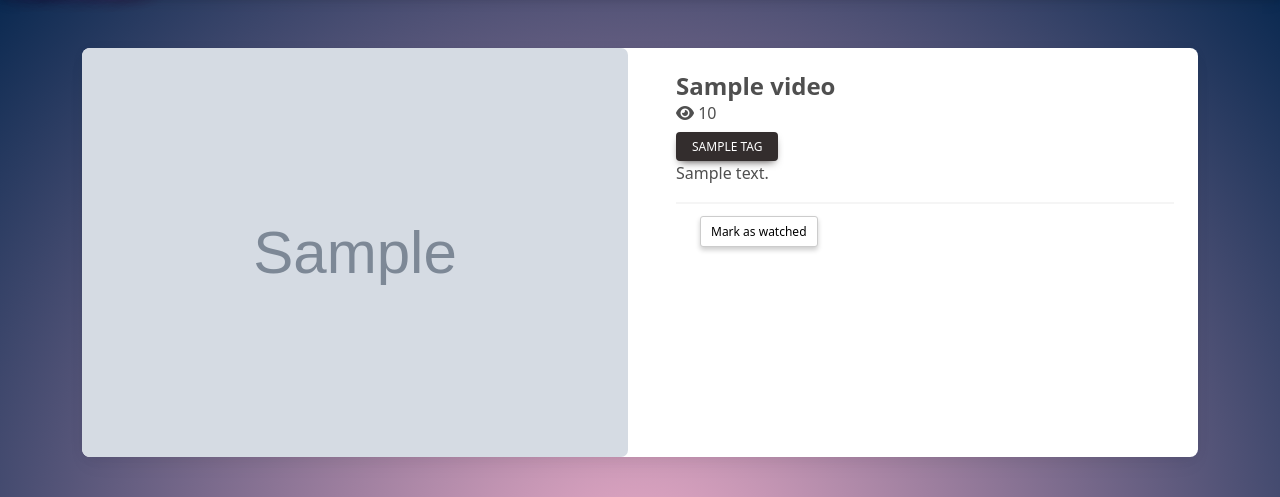
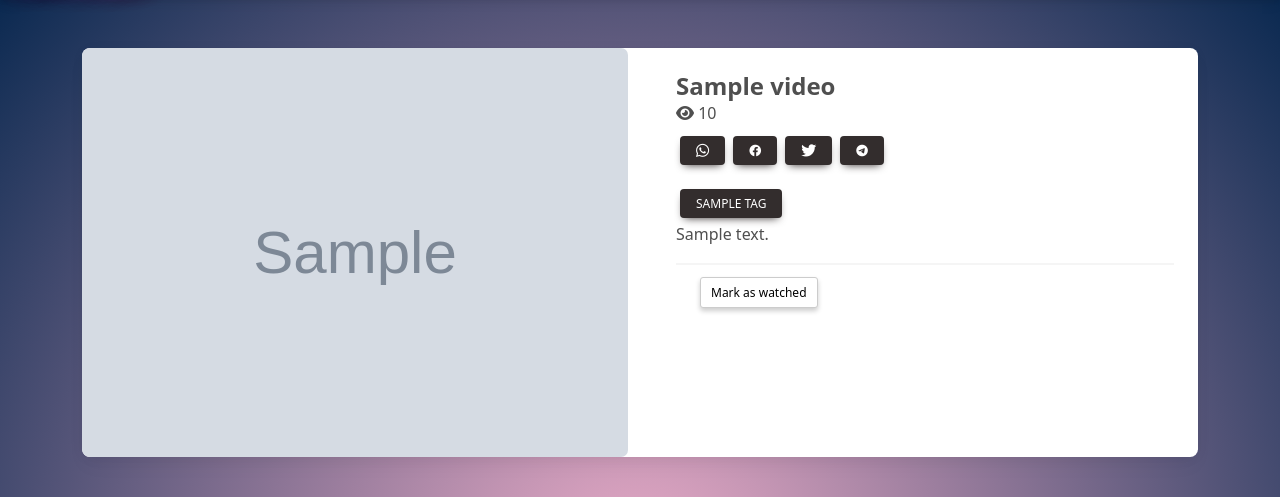
Before and after one commit to hanimebeast/hanime, a Flask app: template templates/video.html in a window 1280 px wide. Shown: the part 59-556 px from the top of the page. Run offline with Flask 3, Linux system fonts and the light colour scheme; the template is opened without the code that fills it: most values are stand-ins (such as "Sample title", 1, 10 or a date in 2020); grey boxes marked "Sample" are stand-in pictures; some libraries are stand-ins or nearby versions.

Commit message:
share btn rockon

```diff
--- a/templates/base.html
+++ b/templates/base.html
@@ -57,7 +57,7 @@ font-family: system-ui;" >
                 <div class="d-flex"><button class="navbar-toggler" type="button" data-mdb-toggle="collapse"
                         data-mdb-target="#navbarSupportedContent" aria-controls="navbarSupportedContent"
                         aria-expanded="false" aria-label="Toggle navigation">
-                        <i class="fa-solid fa-ellipsis"></i>
+                        <i class="fa-brands fa-searchengin"></i>
                     </button>
 
                     <div class="collapse navbar-collapse" id="navbarSupportedContent">
--- a/templates/video.html
+++ b/templates/video.html
@@ -60,8 +60,17 @@
       <div class="card-body p-4 ">
         <h4 class="card-title"><strong>{{ video['name'] }}</strong></h4>
         <h6 class="card-subtitle mb-2"><i class="fa-solid fa-eye"></i> {{ video['views'] }}</h6>
+
+        <div class="d-flex justify-content-start align-items-center mb-3">
+            <a href="https://api.whatsapp.com/send?text={{ request.url }}" class="btn btn-dark btn-sm m-1"><i class="fa-brands fa-whatsapp fa-lg"></i></a>
+            <a href="https://facebook.com/share.php?u={{ request.url }}" class="btn btn-dark btn-sm m-1"><i class="fa-brands fa-facebook"></i></a>
+            <a href="https://twitter.com/intent/tweet?url={{ request.url }}" class="btn btn-dark btn-sm m-1"><i class="fa-brands fa-twitter fa-lg"></i></a>
+            <a href="https://t.me/share/url?url={{ request.url }}" class="btn btn-dark btn-sm m-1"><i class="fa-brands fa-telegram"></i></a>
+
+
+        </div>
           {% for t in video['tags'] %}
-            <a href="{{ t['link'] }}" class="btn btn-dark btn-sm">{{ t['name'] }}</a>
+            <a href="{{ t['link'] }}" class="btn btn-dark btn-sm m-1">{{ t['name'] }}</a>
           {% endfor %}
         <p class="card-text">{{ video['description']|safe }}</p>
         <div class="card-footer">
```
